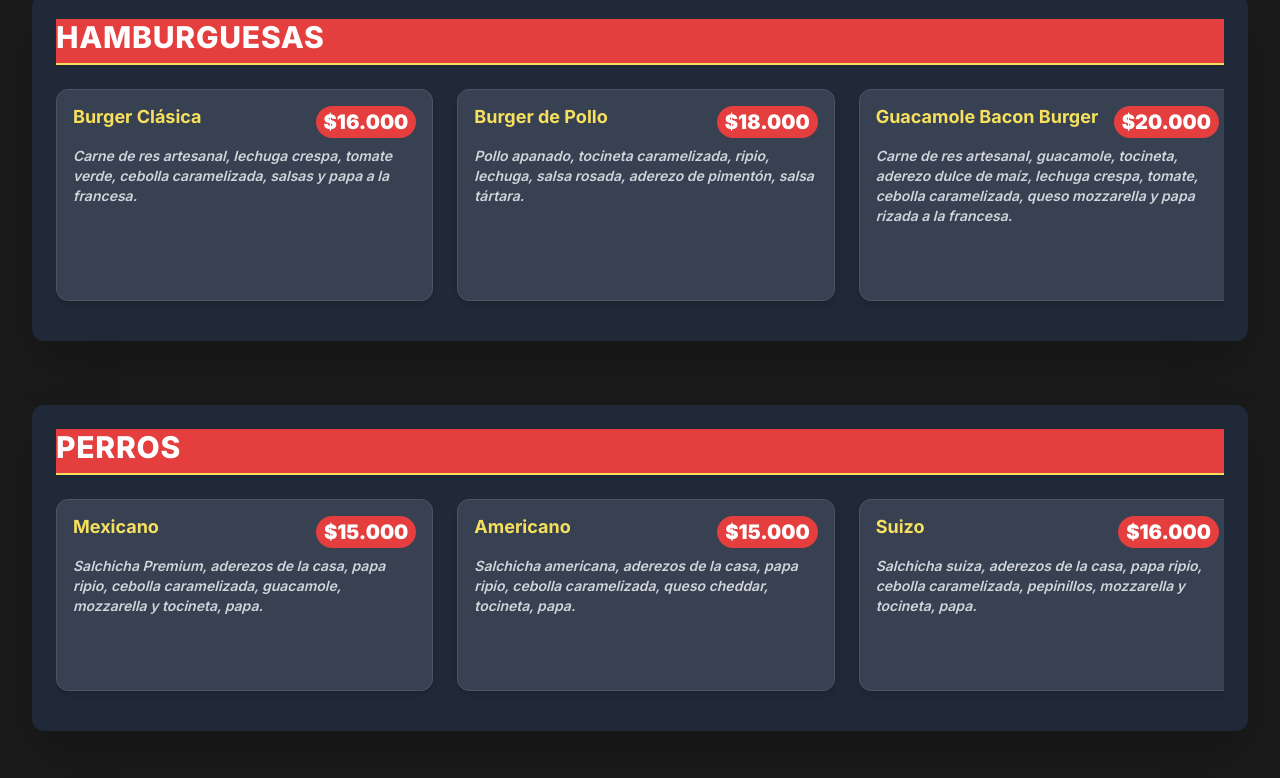
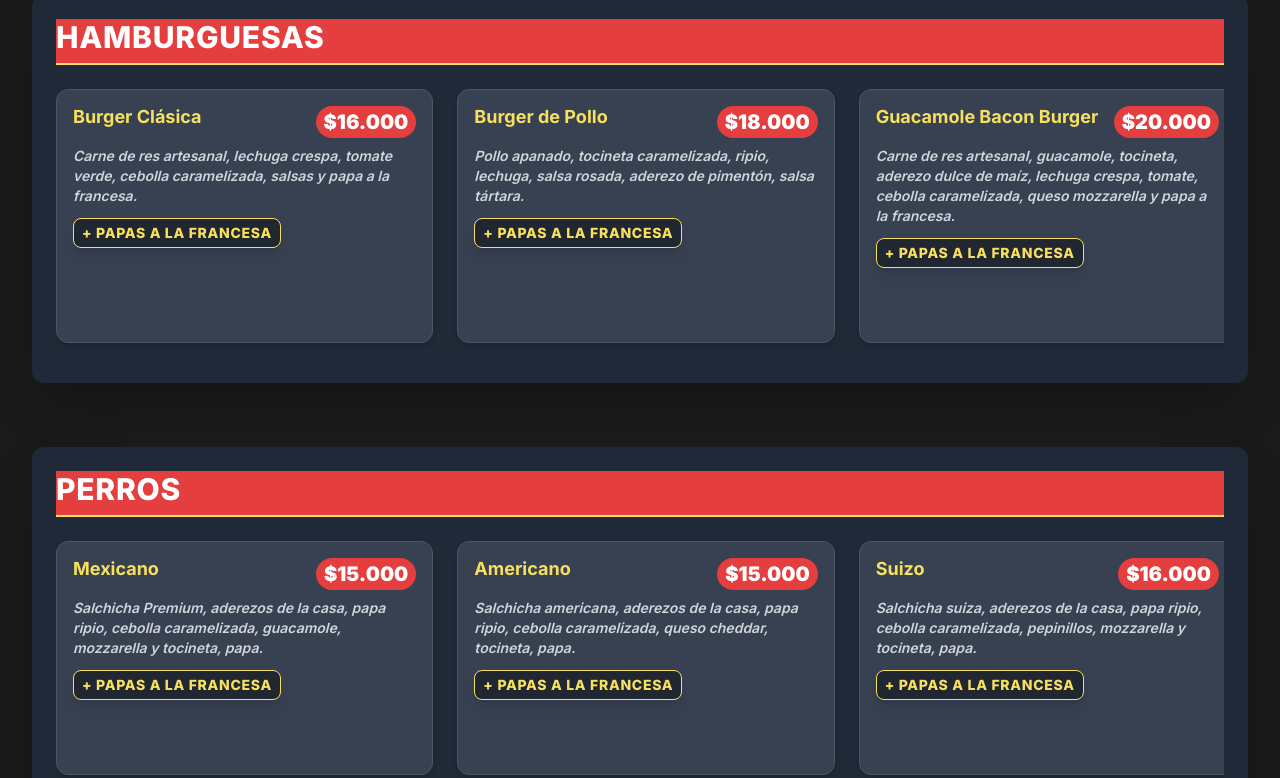
Before and after one commit to WebDeployHub/comidas-r-pidas-foodies, a plain HTML site: page index.html in a window 1280 px wide. Shown: the part 1489-2267 px from the top of the page. Drawn offline with nearby package versions, Linux system fonts and the light colour scheme.

Commit message:
se actualiza el menu

```diff
--- a/index.html
+++ b/index.html
@@ -210,10 +210,10 @@
             // ⭐ HAMBURGUESAS (ordenadas por precio)
     { category: "Hamburguesas", name: "Burger Clásica", basePrice: 16 * priceMultiplier, gratinadoPrice: null, description: "Carne de res artesanal, lechuga crespa, tomate verde, cebolla caramelizada, salsas y papa a la francesa." },
     { category: "Hamburguesas", name: "Burger de Pollo", basePrice: 18 * priceMultiplier, gratinadoPrice: null, description: "Pollo apanado, tocineta caramelizada, ripio, lechuga, salsa rosada, aderezo de pimentón, salsa tártara." },
-    { category: "Hamburguesas", name: "Guacamole Bacon Burger", basePrice: 20 * priceMultiplier, gratinadoPrice: null, description: "Carne de res artesanal, guacamole, tocineta, aderezo dulce de maíz, lechuga crespa, tomate, cebolla caramelizada, queso mozzarella y papa rizada a la francesa." },
-    { category: "Hamburguesas", name: "Burger Rings", basePrice: 21 * priceMultiplier, gratinadoPrice: null, description: "Doble carne de res, aros de cebolla, queso cheddar y mozzarella, tocineta, pepinillos, aderezo crema ahumada de leña y papas a la francesa." },
+    { category: "Hamburguesas", name: "Guacamole Bacon Burger", basePrice: 20 * priceMultiplier, gratinadoPrice: null, description: "Carne de res artesanal, guacamole, tocineta, aderezo dulce de maíz, lechuga crespa, tomate, cebolla caramelizada, queso mozzarella y papa a la francesa." },
+    { category: "Hamburguesas", name: "Burger Rings", basePrice: 21 * priceMultiplier, gratinadoPrice: null, description: "Doble carne de res, aros de cebolla, queso cheddar y mozzarella, tocineta, pepinillos, aderezo crema ahumada de leña." },
     { category: "Hamburguesas", name: "Chicken Burger", basePrice: 22 * priceMultiplier, gratinadoPrice: null, description: "Carne de hamburguesa de la casa, pollo apanado, tocineta, papa ripio, lechuga, salsa de tocineta, queso mozzarella, queso cheddar, salsa rosada de la casa, aderezo de pimentón, salsa tártara." },
-    { category: "Hamburguesas", name: "Queso Frito", basePrice: 23 * priceMultiplier, gratinadoPrice: null, description: "Carne de res artesanal, queso frito empanizado, cebolla caramelizada, salsa estrella de la casa, lechuga crespa, tomate, papas a la francesa." },
+    { category: "Hamburguesas", name: "Queso Frito", basePrice: 23 * priceMultiplier, gratinadoPrice: null, description: "Carne de res artesanal, queso frito empanizado, cebolla caramelizada, salsa estrella de la casa, lechuga crespa, tomate." },
     { category: "Hamburguesas", name: "La Vaca Mona", basePrice: 23 * priceMultiplier, gratinadoPrice: null, description: "150g de carne de res artesanal, mezcla de 3 quesos (mozzarella, cheddar, americano), tocineta, crema ahumada de leña y papas rizadas." },
     { category: "Hamburguesas", name: "Western Bacon", basePrice: 23 * priceMultiplier, gratinadoPrice: null, description: "Doble carne de res artesanal, salsa BBQ, queso cheddar, cebolla caramelizada, tocineta, lechuga crespa, tomate y papas rizadas." },
     { category: "Hamburguesas", name: "Big Foodies", basePrice: 25 * priceMultiplier, gratinadoPrice: null, description: "Doble carne de res artesanal, salsa estrella de la casa, queso cheddar, cebolla caramelizada, tomate, lechuga crespa, pepinillos, tocineta y papas rizadas." },
@@ -265,7 +265,7 @@
             return grouped;
         }
 
-        // --- 3. Función para Renderizar el Menú ---
+// --- 3. Función para Renderizar el Menú (MODIFICADA) ---
 function renderMenu() {
     const menu = getGroupedAndSortedMenu(menuData);
     const container = document.getElementById('menu-container');
@@ -286,9 +286,29 @@
         const itemsGrid = document.createElement('div');
         itemsGrid.className = 'flex overflow-x-scroll space-x-4 sm:space-x-6 horizontal-scroll snap-x snap-mandatory pb-4';
 
+// ... dentro de la función renderMenu()
+
+// ... dentro de la función renderMenu()
+
         menu[category].forEach(item => {
-                    // --- Estilo Resaltado para Gratinada y Precio ---
+            // --- 1. Determinar si se agrega "+ papas a la francesa" (MODIFICADO: Alineado a la izquierda, ancho ajustado) ---
+            let papasFrancesaTag = '';
+            if (item.category === 'Hamburguesas' || item.category === 'Perros') {
+                papasFrancesaTag = `
+                    <div class="mt-3 py-1 px-2 bg-black/40 rounded-lg border border-secondary shadow-lg w-fit">
+                        <p class="secondary-color text-xs sm:text-sm font-extrabold tracking-wider uppercase text-left">
+                            + Papas a la Francesa
+                        </p>
+                    </div>
+                `;
+            }
+
+            // --- 2. Estilo Resaltado para Gratinada y Precio ---
+            // ... (el resto del código sigue igual)
+
+            // --- 2. Estilo Resaltado para Gratinada y Precio ---
             const priceGratinado = item.gratinadoPrice ?
+            // ... (el resto del código sigue igual)
                 // Utilizamos border-l-4 y bg-yellow-900/50 para mayor visibilidad
                 `<div class="mt-3 py-2 px-3 bg-yellow-900/50 rounded-lg border-l-4 border-secondary shadow-inner flex justify-between items-center">
                     <span class="text-sm text-yellow-300 font-black uppercase tracking-wider">Gratinada: </span>
@@ -306,8 +326,10 @@
                     <h5 class="text-lg font-bold secondary-color leading-tight">${item.name}</h5>
                     <span class="text-xl font-black text-white primary-color px-2 py-0.5 rounded-full">$${formatPrice(item.basePrice)}</span>
                 </div>
-                        <!-- Clase 'item-description' para limitar las líneas en móvil -->
-                        <p class="text-gray-300 text-xs sm:text-sm font-semibold italic mb-3 h-auto item-description">${item.description}</p>
+                <p class="text-gray-300 text-xs sm:text-sm font-semibold italic mb-0 h-auto item-description">${item.description}</p>
+
+                ${papasFrancesaTag}
+
                 ${priceGratinado}
             `;
             itemsGrid.appendChild(itemElement);
```
Lines whose indentation alone changed are shown as unchanged.
